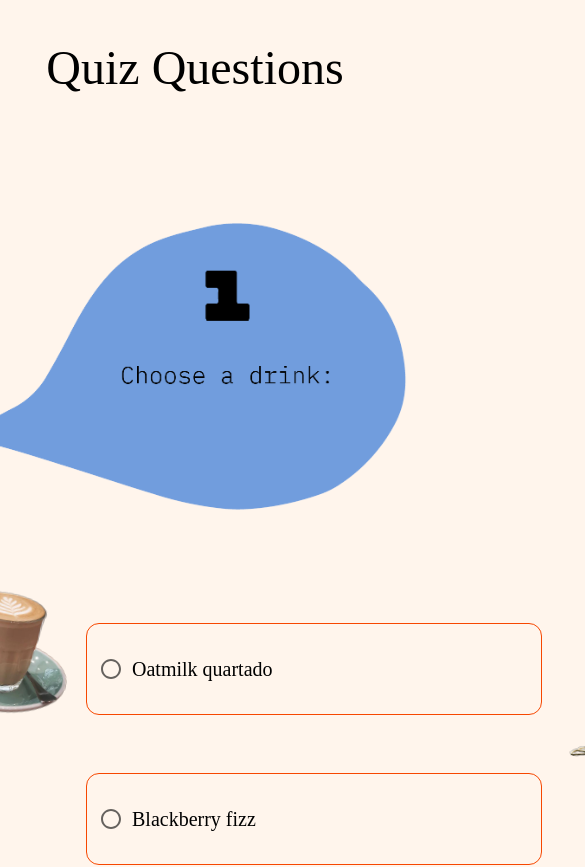
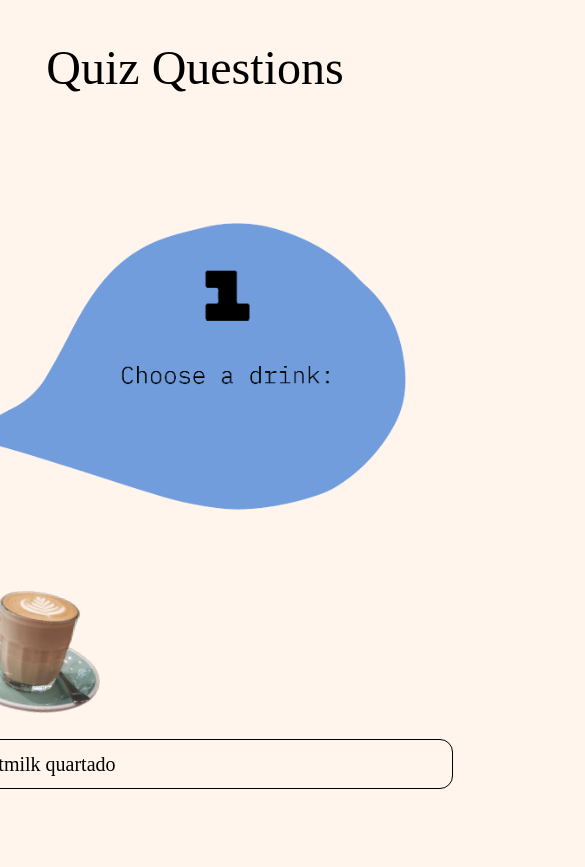
Before and after one commit to 394-s22/unfound1, a React (Create React App) app: page /question in a window 390 px wide. Shown: the top 867 px of the page, 585 px wide, since content can reach past the window. Built offline with nearby package versions, Linux system fonts and the light colour scheme; a web font is replaced by a local one.

Commit message:
mobile view push for people to look up.... Not wokring

```diff
--- a/src/components/quizQuestion.js
+++ b/src/components/quizQuestion.js
@@ -8,6 +8,7 @@
 import { Button } from "@mui/material";
 import { createTheme, ThemeProvider } from "@mui/material/styles";
 import Box from '@mui/material/Box';
+import Grid from '@mui/material/Grid';
 
 
 
@@ -75,6 +76,7 @@
 
     return (
         <ThemeProvider theme={myTheme}>
+
             <FormControl >
                 <RadioGroup
                     aria-labelledby="demo-controlled-radio-buttons-group"
@@ -84,22 +86,19 @@
                     id={index}
                 >
                     {
-                        Object.values(answers).map((ans, question_index) => <div style={{ display: "flex", paddingRight: "30vw" }}>
+                        Object.values(answers).map((ans, question_index) =>
+                        <Grid container spacing={2}>
+                            <Grid item >
                             <img class="question_image" src={(question_index % 2 == 0) ? "img_assets/" + (7 + (4 * index) + question_index).toString() + ".svg" : "img_assets/blank.svg"}></img>
-                            <FormControlLabel id="demo-radio-buttons-group-label" value={ans['category']} control={<Radio />}
-                                label={<Typography variant="h6"> {ans['question']} </Typography>}
-                                sx={{
-                                    color: 'success',
-                                    width: '20vw',
-                                    height: '10vh',
-                                    marginTop: '5vh',
-                                    borderColor: '#F74700 !important'
-                                }} />
+                            </Grid>
+                            <FormControlLabel id="demo-radio-buttons-group-label" value={ans['category']} control={<Radio />} label={<Typography variant="h6"> {ans['question']} </Typography>} />
+
                             <img class="question_image" src={(question_index % 2 == 0) ? "img_assets/blank.svg" : "img_assets/" + (7 + (4 * index) + question_index).toString() + ".svg"}></img>
-                        </div>)
+                        </Grid>)
                     }
                 </RadioGroup>
             </FormControl>
+
         </ThemeProvider>
     )
 
```
